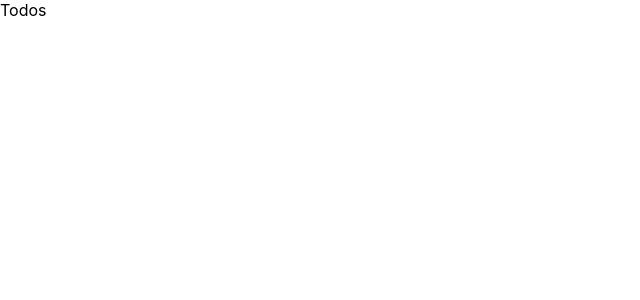
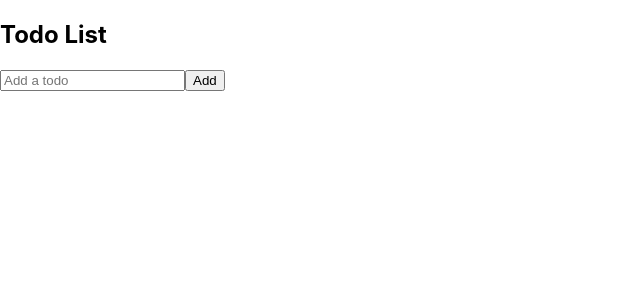
Before and after one commit to zemola/react-todo-list, a React (Create React App) app: page / in a window 1280 px wide. Shown: the top 300 px of the page, without its empty margins (0-640 px from the left). Built offline with nearby package versions, Linux system fonts and the light colour scheme.

Commit message:
Added Todo componet and Implement Add todo funtion

```diff
--- a/src/component/Todos.jsx
+++ b/src/component/Todos.jsx
@@ -1,9 +1,44 @@
-import React from 'react'
+import {useState} from 'react'
 
 const Todos = () => {
-  return (
-    <div>Todos</div>
-  )
+    const [todos, setTodos] = useState([]);
+    const [newTodo, setNewTodo] = useState('');
+
+    const handleSubmit = (e) => {
+      e.preventDefault();
+      if (!newTodo) return;
+      setTodos([...todos, newTodo]);
+      setNewTodo('');
+    };
+
+    const handleDelete = (index) => {
+      const newTodos = [...todos];
+      newTodos.splice(index, 1);
+      setTodos(newTodos);
+    };
+
+    return (
+      <div className="todo-list">
+        <h2>Todo List</h2>
+        <form onSubmit={handleSubmit}>
+          <input
+            type="text"
+            value={newTodo}
+            onChange={(e) => setNewTodo(e.target.value)}
+            placeholder="Add a todo"
+          />
+          <button type="submit">Add</button>
+        </form>
+        <ul>
+          {todos.map((todo, index) => (
+            <li key={index}>
+              <span>{todo}</span>
+              <button onClick={() => handleDelete(index)}>Delete</button>
+            </li>
+          ))}
+        </ul>
+      </div>
+    )
 }
 
 export default Todos
```
